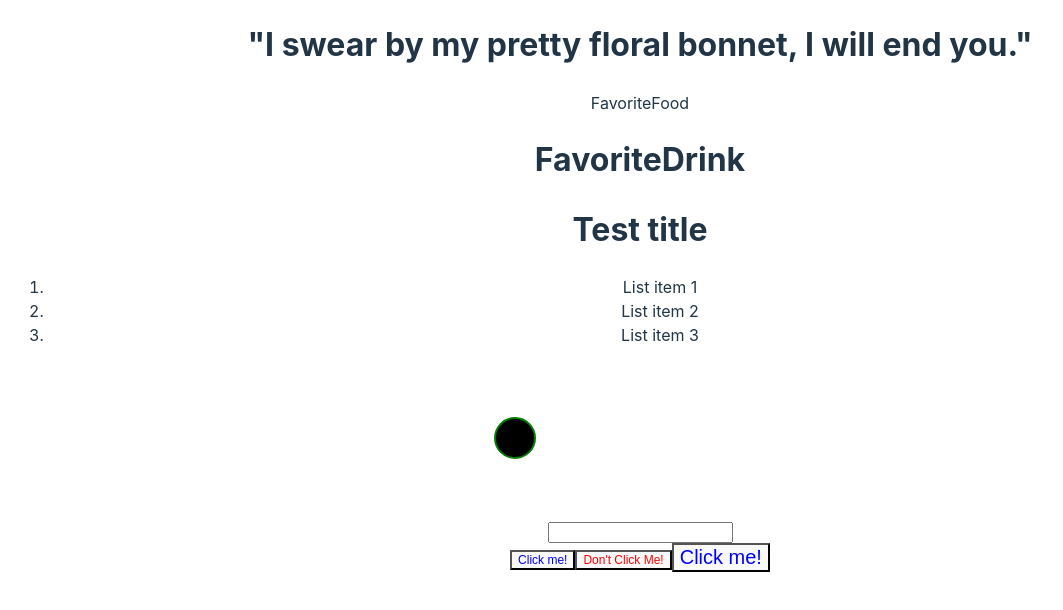
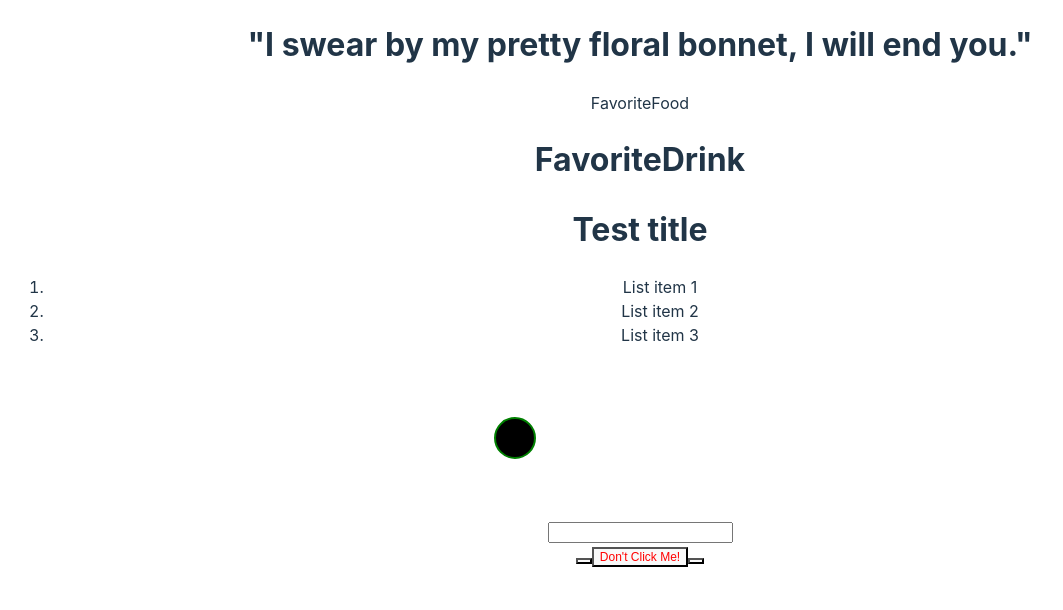
Before and after one commit to SalamanderCtesiphon/reactplayground, a React (Vite) app: page / in a window 1280 px wide. Shown: the top 610 px of the page, without its empty margins (0-1063 px from the left). Built offline with nearby package versions, Linux system fonts and the light colour scheme.

Commit message:
working on using default props

```diff
--- a/src/App.jsx
+++ b/src/App.jsx
@@ -6,14 +6,17 @@ import Button from './components/Button'
 
 function App() {
 
+
+
+
   return (
     <>
       <Greeting />
       <FavoriteFood />
       <FavoriteDrink />
-      <Button text="Click me!" color="blue" fontSize={12} />
+      <Button  />
       <Button text="Don't Click Me!" color="red" fontSize={12} />
-      <Button text="Click me!" color="blue" fontSize={20} />
+      <Button fontSize={20} />
     </>
   )
 }
--- a/src/components/Button.jsx
+++ b/src/components/Button.jsx
@@ -1,14 +1,20 @@
 import React from 'react'
 
-function Button(props) {
+function Button({ text, color, fontSize}) {
 
   const buttonStyle = {
-    color: props.color,
-    fontSize: props.fontSize + "px"
+    color: color,
+    fontSize: fontSize + "px"
+  }
+
+  Button.defaultProps = {
+    text: "Click Me!",
+    color: "blue",
+    fonstSize: 12
   }
 
   return (
-    <button style={buttonStyle}>{props.text}</button>
+    <button style={buttonStyle}>{text}</button>
   )
 }
 
```
